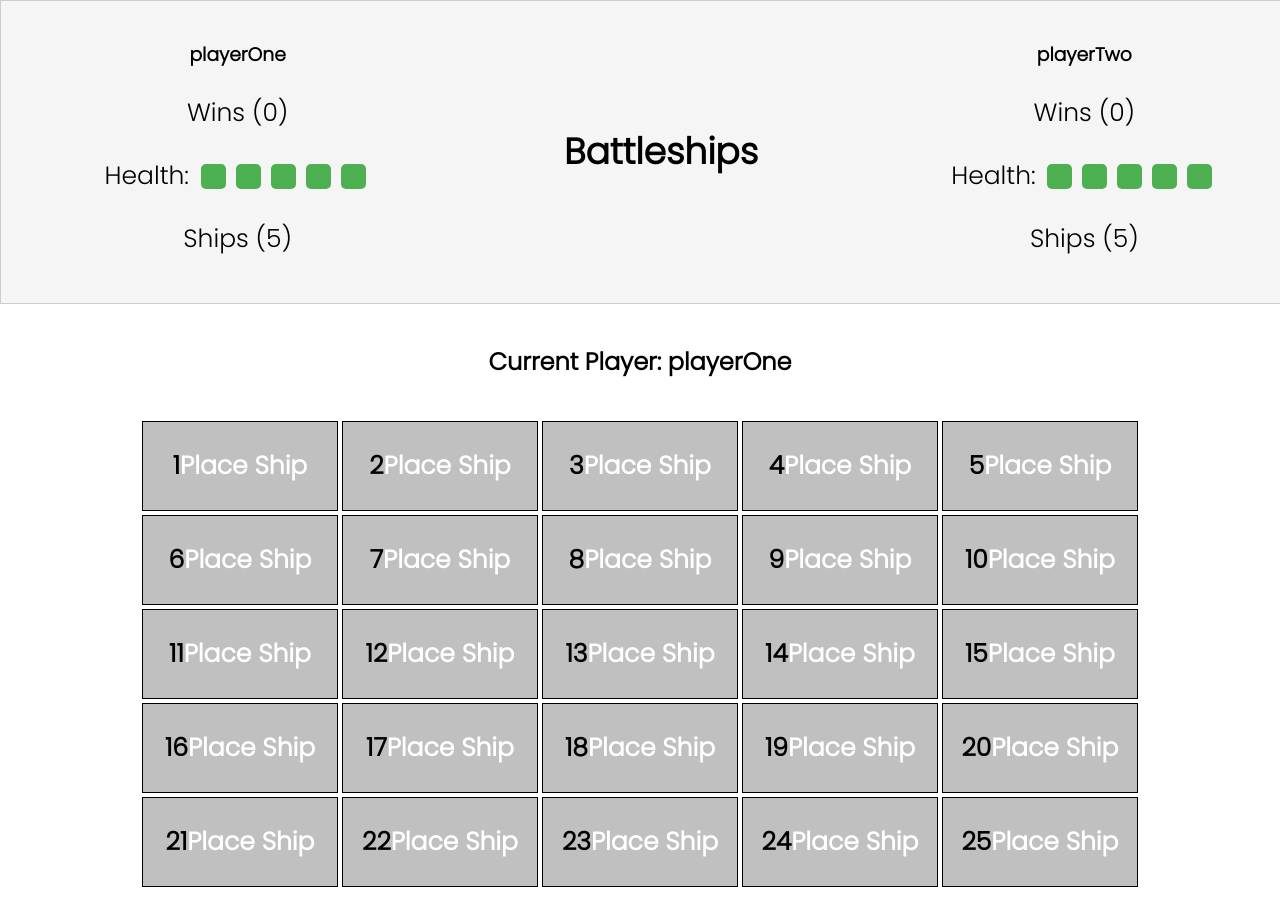
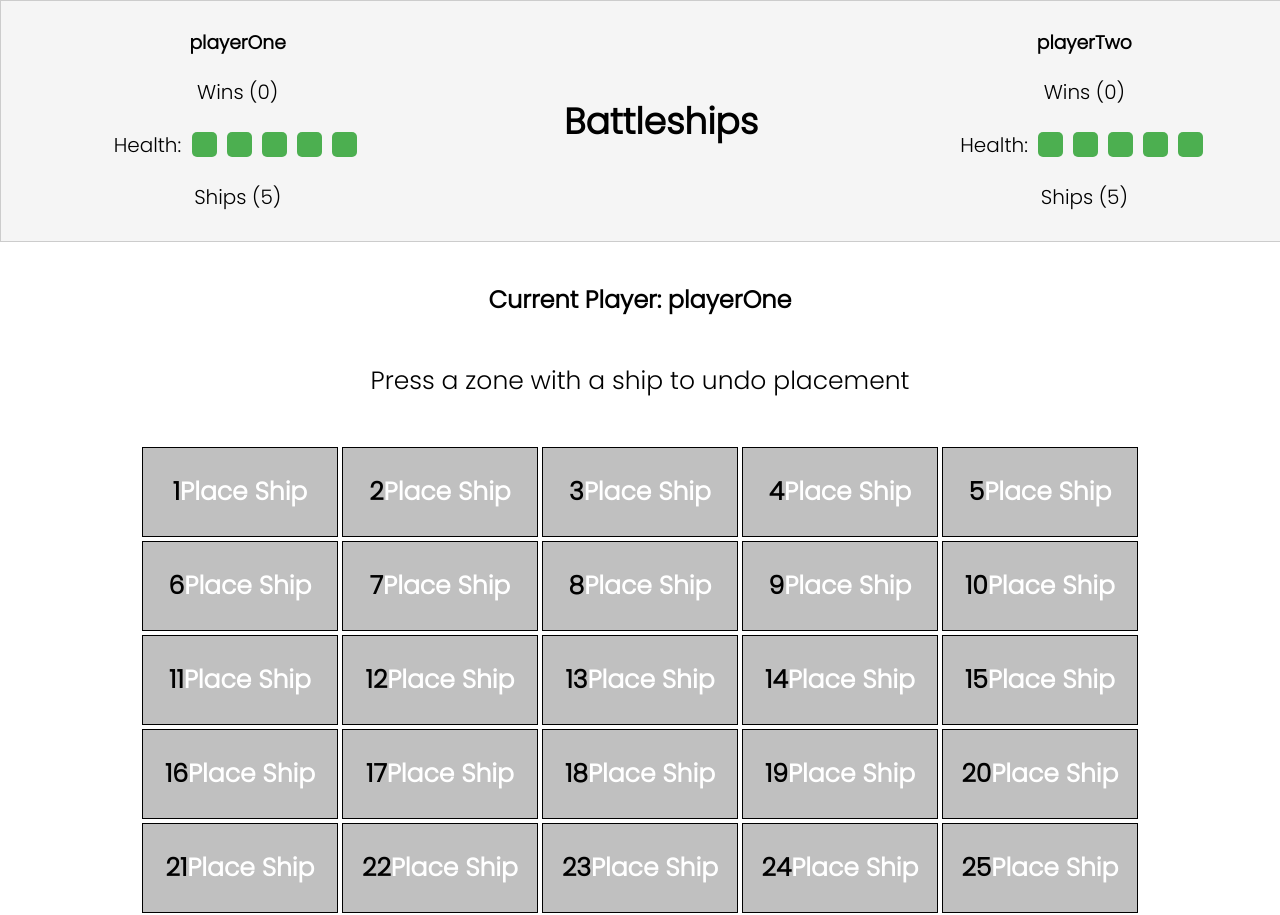
Before and after one commit to eriknyberg91/React-Typescript-Battleships, a React (Create React App) app: page / in a window 1280 px wide. Shown: the top 915 px of the page. Before the commit the page ends 889 px from the top, so only its background shows below. Built offline with nearby package versions, Linux system fonts and the light colour scheme.

Commit message:
Confirm ship placement function and button, minor styling on Scoreboard

```diff
--- a/src/App.tsx
+++ b/src/App.tsx
@@ -8,22 +8,8 @@ import './App.css'
 function App() {
 
 
-  //TODO :
-  //DONE  --- Place ships when shipcount > 0, move on to Fire phase
-  //??? Re-render one battlemap rather than different ones
-  //DONE ---Reduce health of player when ship gets hit, visual input
-  //DONE ---End game when one player reaches 0 health
-  //DONE --- Add victory to winning player
-  //DONE Reset Game
 
-
-  //Better way to handle duplicate clicks on zone rather than alert
-  //Name of classes (IBattleZone, IPlayer) ???
-
-
-  //DONE ??? More stats, health styling - Statistics && SCOREBOARD!! (Ship Counter, Green for alive Red for hit? on Top?)
-  //DONE Use BattleZone to render?
-
+  // !!! TODO !!! If player tries to undo ship placement at 1 Ship left, game continues.
 
   //TODO: Shorten if-statements?
   //Styling
@@ -69,8 +55,20 @@ function App() {
 
   const [showShips, setShowShips] = useState<boolean>(true)
 
-  const handleShips = () => {
+  const handleShowShips = () => {
     setShowShips(false)
+  }
+
+  const finishPlacements = () => {
+
+    if (playerOne.isPlaying) {
+      changePlayer()
+    }
+    else if (playerTwo.isPlaying) {
+      handleShowShips()
+      changePlayer()
+    }
+
   }
 
 
@@ -110,7 +108,7 @@ const handleShipPlacement = (id: number) => {
         removeOneShipFromPlayer()
         return  {...zone, shipPlacedByPlayerOne: !zone.shipPlacedByPlayerOne}
       }
-      else if (zone.id == id && playerOne.isPlaying && zone.shipPlacedByPlayerOne && playerOne.shipsLeftToPlace > 0){
+      else if (zone.id == id && playerOne.isPlaying && zone.shipPlacedByPlayerOne && playerOne.shipsLeftToPlace >= 0){
         addOneShipToPlayer()
         return {...zone, shipPlacedByPlayerOne: !zone.shipPlacedByPlayerOne}
       }
@@ -118,7 +116,7 @@ const handleShipPlacement = (id: number) => {
         removeOneShipFromPlayer()
         return {...zone, shipPlacedByPlayerTwo: !zone.shipPlacedByPlayerTwo}
       }
-      else if (zone.id == id && playerTwo.isPlaying == true && zone.shipPlacedByPlayerTwo && playerTwo.shipsLeftToPlace > 0) {
+      else if (zone.id == id && playerTwo.isPlaying == true && zone.shipPlacedByPlayerTwo && playerTwo.shipsLeftToPlace >= 0) {
         addOneShipToPlayer()
         return {...zone, shipPlacedByPlayerTwo: !zone.shipPlacedByPlayerTwo}
       }
@@ -126,13 +124,13 @@ const handleShipPlacement = (id: number) => {
 
     }))
 
-    if (playerOne.isPlaying && playerOne.shipsLeftToPlace == 1) {
+    /* if (playerOne.isPlaying && playerOne.shipsLeftToPlace === 0) {
       changePlayer()
     }
-    else if (playerTwo.isPlaying && playerTwo.shipsLeftToPlace == 1) {
+    else if (playerTwo.isPlaying && playerTwo.shipsLeftToPlace === 0) {
       handleShips()
       changePlayer()
-    }
+    } */
 
 
 }
@@ -369,7 +367,7 @@ const addOneShipToPlayer = () => {
       handleShipPlacement={handleShipPlacement}
       list={zoneList}
       showShips={showShips}
-      handleShips={handleShips} />
+      finishPlacements={finishPlacements} />
 
     </div>
   );
--- a/src/Components/BattleMap/BattleMap.css
+++ b/src/Components/BattleMap/BattleMap.css
@@ -21,6 +21,7 @@
     display: flex;
     justify-content: center;
     align-items: center;
+    flex-direction: column;
     padding: 20px;
 }
 
--- a/src/Components/BattleMap/BattleMap.tsx
+++ b/src/Components/BattleMap/BattleMap.tsx
@@ -16,10 +16,10 @@ interface Props {
   playerTwo: IPlayer;
   gameIsPlaying: boolean;
   showShips: boolean;
-  handleShips(): void;
+  finishPlacements(): void;
 }
 
-const BattleMap = ({showShips, handleShips, list,playerOne, playerTwo, gameIsPlaying, handleShipPlacement, changePlayer, handlePlayerFire, changeGameState, resetGame, calculateAccuracy}: Props) => {
+const BattleMap = ({showShips, finishPlacements, list,playerOne, playerTwo, gameIsPlaying, handleShipPlacement, changePlayer, handlePlayerFire, changeGameState, resetGame, calculateAccuracy}: Props) => {
 
 
 
@@ -29,7 +29,8 @@ const BattleMap = ({showShips, handleShips, list,playerOne, playerTwo, gameIsPla
 
             <div className="intro-container">
               <h2>Current Player: {playerOne.isPlaying ? playerOne.playerName : playerTwo.playerName}</h2>
-
+              <p style={{display: showShips ? 'block' : 'none'}}> Press a zone with a ship to undo placement</p>
+              <button onClick={() => finishPlacements()} style={{ display: (playerOne.isPlaying && playerOne.shipsLeftToPlace === 0) || (playerTwo.isPlaying && playerTwo.shipsLeftToPlace === 0) ? 'block' : 'none' }}>Confirm Placement</button>
             </div>
 
             <div className="battlemap" style={{ display: playerOne.isPlaying ? 'grid' : 'none' }}>
--- a/src/Components/BattleZone/BattleZone.tsx
+++ b/src/Components/BattleZone/BattleZone.tsx
@@ -23,7 +23,7 @@ const BattleZone = ({showShips, id,playerOne,playerTwo,shipPlacedByPlayerOne,shi
 
 
   return (
-    <div className="battle-zone-container" onClick={() => {playerOne.shipsLeftToPlace > 0 || playerTwo.shipsLeftToPlace > 0 ? handleShipPlacement(id) : handlePlayerFire(id)}}>
+    <div className="battle-zone-container" onClick={() => {playerOne.shipsLeftToPlace >= 1 || playerTwo.shipsLeftToPlace >= 1 ? handleShipPlacement(id) : handlePlayerFire(id)}}>
       <p>{id}</p>
       {playerOne.isPlaying && (
 
--- a/src/Components/Scoreboard/Scoreboard.css
+++ b/src/Components/Scoreboard/Scoreboard.css
@@ -14,6 +14,7 @@
     border: 1px solid #ccc;
     font-family: 'Poppins', sans-serif;
     width: 100%;
+    height: 200px;
   }
 
   .first-player-container,
@@ -26,6 +27,11 @@
   .first-player-container,
   .second-player-container {
     margin: 0 10px;
+  }
+
+  .first-player-container p,
+  .second-player-container p {
+    font-size: 20px;
   }
 
   .health-button {
```
